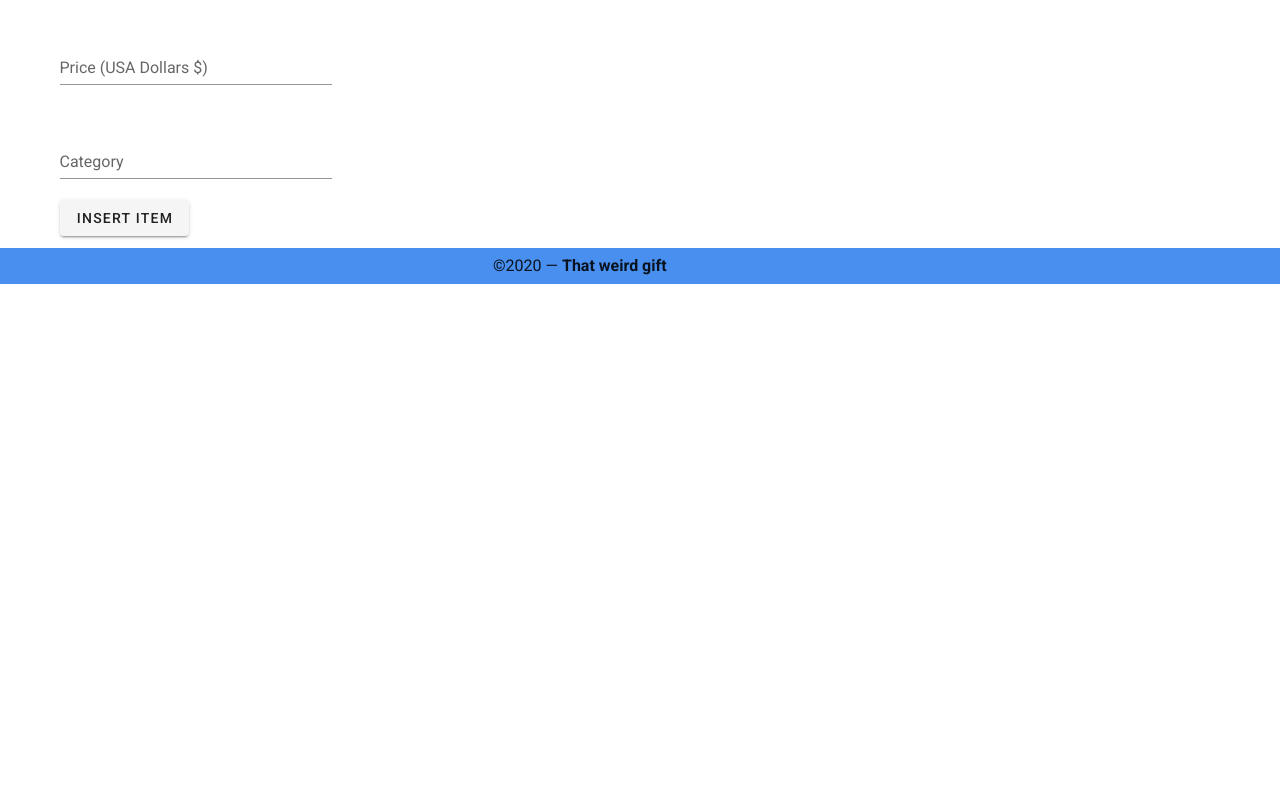
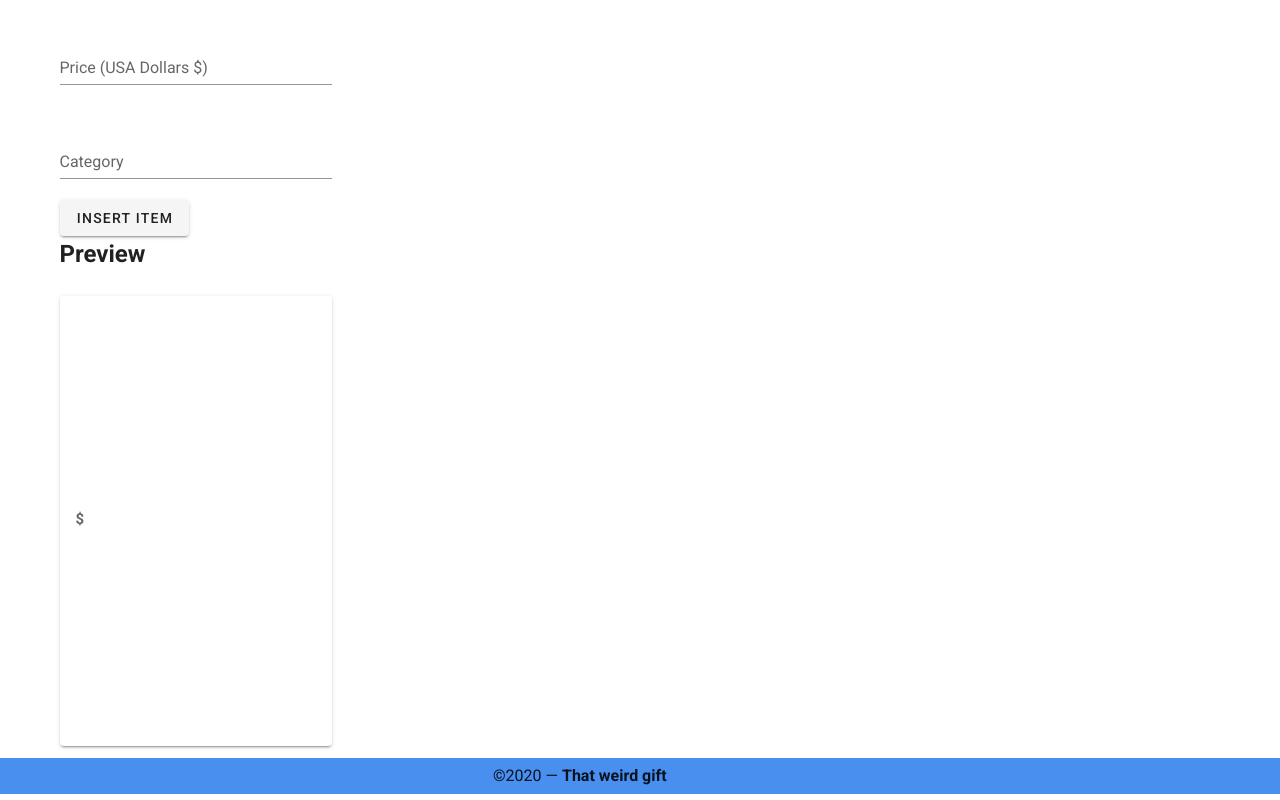
Before and after one commit to duartefdias/giftShopFrontend, a Vue app: page /insert in a window 1280 px wide. Shown: the part 584-1384 px from the top of the page. Before the commit the page ends 874 px from the top, so only its background shows below. Built offline with nearby package versions, Linux system fonts and the light colour scheme; sample sign-in values are in the browser's storage.

Commit message:
css ->made item sizes fixed

```diff
--- a/src/components/Item.vue
+++ b/src/components/Item.vue
@@ -1,7 +1,7 @@
 <template>
-    <v-container @click="itemClicked()">
-        <v-card hover height="450px">
-
+    <v-container @click="itemClicked()" min-height="450px" min-width="300px">
+        <v-row justify="center">
+            <v-card hover height="450px" width="291px">
                 <v-img
                 class="white--text align-end"
                 height="200px"
@@ -43,6 +43,7 @@
                 </v-card-text>
 
             </v-card>
+        </v-row>
     </v-container>
 </template>
 
@@ -53,8 +54,9 @@ import api from '@/api'
         name: 'Item',
         props: ['item'],
         components: {
-
         },
+        data: () => ({
+        }),
         methods: {
             async itemClicked() {
                 await api().put('/items/incrementClicks', { _id: this.item._id})
--- a/src/views/Curator.vue
+++ b/src/views/Curator.vue
@@ -29,7 +29,7 @@
         </v-row>
 
         <v-row>
-            <v-col cols="12" sm="6" md="3">
+            <v-col cols="12" sm="12" md="8">
                 <v-text-field
                     label="Title"
                     v-model="currentProduct.title"
@@ -163,6 +163,9 @@ export default {
       if(this.curatorAuxArray.length > 0) {
         this.currentProduct = this.curatorAuxArray[0]
       }
+      // Trim title and description
+      this.currentProduct.title = this.currentProduct.title.substring(0, 30)
+      this.currentProduct.description = this.currentProduct.description.substring(0, 100)
 
       this.dataLoaded = true
     },
--- a/src/views/Insert.vue
+++ b/src/views/Insert.vue
@@ -69,16 +69,30 @@
 
         <v-btn @click="submit()">Insert item</v-btn>
 
+        <v-row>
+            <v-col cols="12">
+                <h2>Preview</h2>
+            </v-col>
+        </v-row>
+
+        <v-row>
+            <v-col cols="12" xs="12" sm="6" md="4" lg="3">
+                <Item v-bind:item="newAsset"/>
+            </v-col>
+        </v-row>
+
     </v-container>
 </template>
 
 <script>
 // @ is an alias to /src
 import api from '@/api'
+import Item from '@/components/Item'
 
 export default {
   name: 'Insert',
   components: {
+      Item
   },
   data() {
       return {
--- a/src/views/Main.vue
+++ b/src/views/Main.vue
@@ -26,14 +26,14 @@
     </v-row>
 
     <!-- GRID WITH ITEMS -->
-    <v-layout wrap :key="this.updateItems">
-      <v-flex v-for="(item, index) in assetList.data" xs12 sm6 md4 lg3 v-bind:key="index">
+    <v-row wrap :key="this.updateItems">
+      <v-col v-for="(item, index) in assetList.data" cols="12" xs="12" sm="6" md="4" lg="3" v-bind:key="index">
         <div class="card-container">
           <button v-if="userLoggedIn" v-on:click="deleteItem(item._id)" class="delete-button">&#10006;</button>
           <Item v-bind:item="item"/>
         </div>
-      </v-flex>
-    </v-layout>
+      </v-col>
+    </v-row>
 
   </v-container>
 </template>
```
Lines whose indentation alone changed are shown as unchanged.
